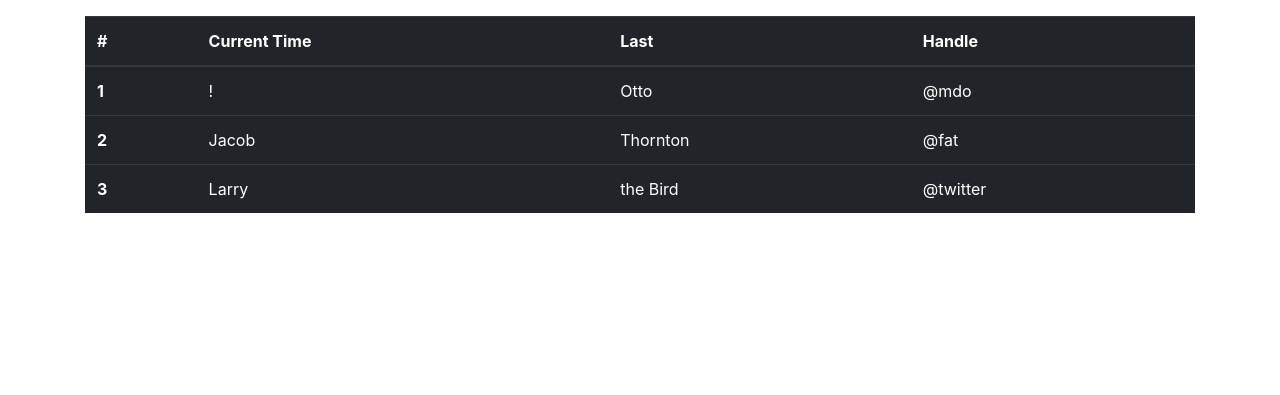
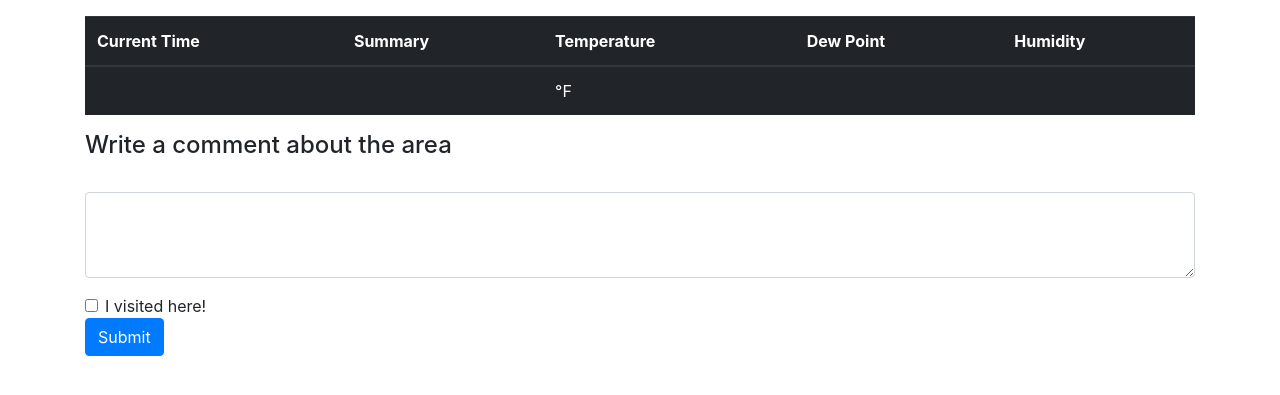
Before and after one commit to tsetoguchi/Project1-Flask, a Flask app: template templates/location.html in a window 1280 px wide. Shown: the part 305-700 px from the top of the page. Run offline with Flask 2, Linux system fonts and the light colour scheme; the template is opened without the code that fills it, so the values that code supplies are empty; some libraries are stand-ins or nearby versions.

Commit message:
safety commit

```diff
--- a/application.py
+++ b/application.py
@@ -130,6 +130,7 @@ def location(zipcode):
     # Get weather
     weather = requests.get("https://api.darksky.net/forecast/03420c86c79252e3e562d60cb56d5b03/" + str(zip[3]) + "," + str(zip[4])).json()
     print('********************************')
+    print(zipcode)
     print("https://api.darksky.net/forecast/03420c86c79252e3e562d60cb56d5b03/" + str(zip[3]) + "," + str(zip[4]))
     # Similar zipcodes
     similar = db.execute("SELECT * FROM zips WHERE zipcode LIKE :zip", {"zip": zipcode}).fetchall()
@@ -137,6 +138,8 @@ def location(zipcode):
         return render_template("invalidsearch.html")
     else:
         return render_template("location.html", zip=zip, similar=similar, weather=weather)
+
+
 
 
 
--- a/logins.csv
+++ /dev/null
@@ -1 +0,0 @@
-tao, hello123, tao209@gmail.com
--- a/templates/location.html
+++ b/templates/location.html
@@ -25,30 +25,34 @@
 
 <table class="table table-dark">
         <thead>
-          <th scope="col">#</th>
           <th scope="col">Current Time</th>
-          <th scope="col">Last</th>
-          <th scope="col">Handle</th>
+          <th scope="col">Summary</th>
+          <th scope="col">Temperature</th>
+          <th scope="col">Dew Point</th>
+          <th scope="col">Humidity</th>
         </thead>
         <tbody>
         <tr>
-          <th scope="row">1</th>
-          <td>{{ weather["currently"]["time"] }}!</td>
-          <td>Otto</td>
-          <td>@mdo</td>
-        </tr>
-        <tr>
-          <th scope="row">2</th>
-          <td>Jacob</td>
-          <td>Thornton</td>
-          <td>@fat</td>
-        </tr>
-        <tr>
-          <th scope="row">3</th>
-          <td>Larry</td>
-          <td>the Bird</td>
-          <td>@twitter</td>
+          <td> {{ weather["currently"]["time"] }} </td>
+          <td> {{ weather["currently"]["summary"] }} </td>
+          <td> {{ weather["currently"]["temperature"] }}°F </td>
+          <td> {{ weather["currently"]["dewPoint"] }} </td>
+          <td> {{ weather["currently"]["humidity"] }} </td>
         </tr>
       </tbody>
 </table>
+
+<h4>Write a comment about the area</h4>
+<form method="post">
+      <div class="form-group">
+        <label for="exampleFormControlTextarea1"></label>
+        <textarea class="form-control" id="exampleFormControlTextarea1" rows="3"></textarea>
+      </div>
+      <div class="form-check">
+        <input type="checkbox" class="form-check-input" id="exampleCheck1">
+        <label class="form-check-label" for="exampleCheck1">I visited here!</label>
+      </div>
+      <button type="submit" name="checkin" class="btn btn-primary">Submit</button>
+</form>
+
 {% endblock %}
--- a/templates/login.html
+++ b/templates/login.html
@@ -14,11 +14,6 @@
         <button tabindex="3">Go!</button>
     </form>
 
-    <form action="{{ url_for('locations') }}" method="post">
-        <input type="text" name="city" placeholder="Type in a City" tabindex="1">
-        <button tabindex="3">Go!</button>
-    </form>
-
     <a href="{{ url_for('logout') }}">Logout</a>
 
 {% endblock %}
```
Also changed, not shown: css/style.css (added, +14 -0 lines), 3 other files.
